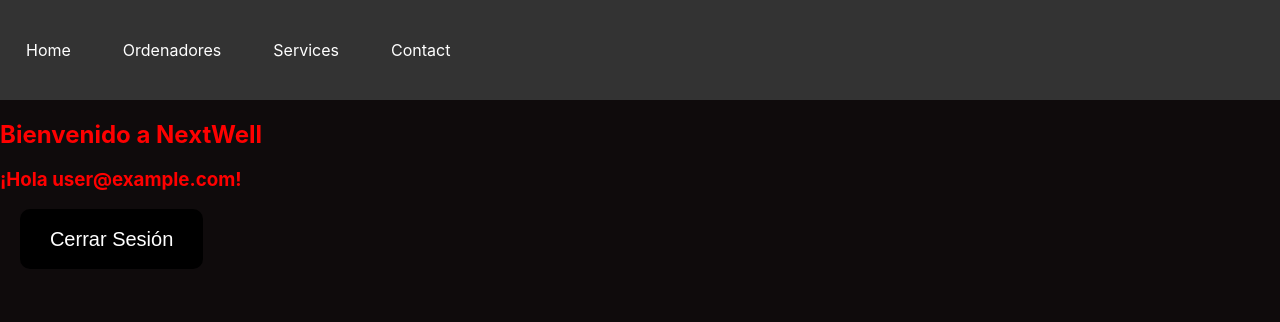
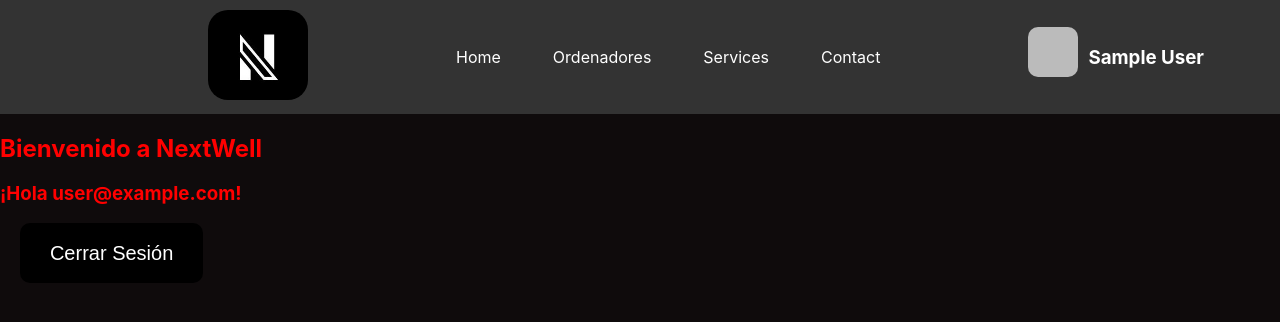
Before and after one commit to joelortiiz/Proyecto-Nextwell-TFG, a React (Create React App) app: page /home in a window 1280 px wide. Shown: the top 322 px of the page. Built offline with nearby package versions, Linux system fonts and the light colour scheme; no server answers; sample sign-in values are in the browser's storage.

Commit message:
Navigation menu

```diff
--- /dev/null
+++ b/src/components/Error.jsx
@@ -0,0 +1,12 @@
+import React from 'react';
+
+function ErrorPage() {
+  return (
+    <div>
+      <h1>404 - Page Not Found</h1>
+      <p>The page you are looking for does not exist.</p>
+    </div>
+  );
+}
+
+export default ErrorPage;
--- a/src/components/Registro_usuario.jsx
+++ b/src/components/Registro_usuario.jsx
@@ -71,12 +71,13 @@
 
     try {
       await createUserWithEmailAndPassword(auth, correo, password)
-      await addDoc(collection(db, "usuario"), {
-        nombre: correo.split('@')[0],
-        correo: correo,
-        rol: 'cliente',
-        password: password
-    })
+      // await addDoc(collection(db, "usuario"), {
+      //   nombre: correo.split('@')[0],
+      //   correo: correo,
+      //   rol: 'cliente',
+      //   password: password
+   // })
+
       console.log('usuario registrado')
       navigate('/sign-in')
     } catch (error) {
--- a/src/elements/Header.css
+++ b/src/elements/Header.css
@@ -1,3 +1,8 @@
+.header__logo {
+  width: 100px;
+  height: 90px;
+  border-radius: 20px;
+}
 .nav-menu {
     background-color: #333;
     overflow: hidden;
@@ -9,10 +14,13 @@
     padding: 0;
     display: flex;
     justify-content: space-around;
+    align-items: center;
+
   }
 
   .nav-item {
     float: left;
+
   }
 
   .nav-item p {
@@ -22,6 +30,7 @@
     padding: 14px 16px;
     text-decoration: none;
     cursor: pointer;
+
   }
 
   .nav-item p:hover {
@@ -33,6 +42,10 @@
     background-color: #333;
     color: #fff;
     padding: 10px;
+    top: 0;
+    display: flex;
+    justify-content: space-around;
+    align-items: center;
   }
 
   .menu-header {
@@ -55,6 +68,9 @@
     padding: 0;
     margin: 0;
     display: flex;
+    align-items: center;
+    justify-content: center;
+
   }
 
   .menu-list li {
@@ -108,3 +124,15 @@
       border-bottom: none;
     }
   }
+  .container__pfp {
+    display: flex;
+    text-align: center;
+    padding: 0;
+    margin: 0;
+  }
+.pfp {
+  width: 50px;
+  height: 50px;
+  border-radius: 10px;
+  margin-right: 10px;
+}
--- a/src/elements/Header.jsx
+++ b/src/elements/Header.jsx
@@ -1,10 +1,17 @@
 import styled from 'styled-components';
 import { useNavigate } from 'react-router-dom';
 import React, { useState } from 'react';
+import { useAtuh } from './../context/AuthContext'
 import '@fortawesome/fontawesome-free/css/all.css';
-
+import { motion } from 'framer-motion';
+import logo from './../assets/images/logos/favicon.png'
 import './Header.css'
 export const Header = () => {
+
+
+
+
+    const { usuario } = useAtuh(); // Obtiene el usuario actual del contexto de AuthContext
     const navigate = useNavigate(); // Usa useNavigate para obtener la función de navegación
     const [open, setOpen] = useState(false);
 
@@ -24,14 +31,41 @@
           <i className={open ? 'fas fa-times' : 'fas fa-bars'}></i>
         </div>
         </div>
-        <nav className="nav-menu">
+        <motion.div>
+          <img src={logo} alt="" className='header__logo' />
+        </motion.div>
+        <motion.nav
+        className="nav-menu"
+        initial={{ opacity: 0 }}
+      animate={{ opacity: 1}}
+      exit={{ opacity: 0 }}
+      transition={{ duration: 0.5 }}
+        >
              <ul className={open ? 'menu-list open' : 'menu-list'}>
               <li className="nav-item" onClick={() => handleNavigation('/home')}> <p>Home</p></li>
               <li className="nav-item" onClick={() =>handleNavigation('/Ordenadores/')}><p>Ordenadores</p></li>
               <li className="nav-item" onClick={() =>handleNavigation('/Servicios/')}><p>Services</p></li>
               <li className="nav-item" onClick={() =>handleNavigation('/aaa/')}><p>Contact</p></li>
             </ul>
-          </nav>
+          </motion.nav>
+          <motion.div
+
+          >
+            <div className='container__pfp'>
+              <div>
+              {
+              usuario.photoURL ? <img src={usuario.photoURL} className='pfp' alt="" srcset="" /> : <img src='https://www.w3schools.com/howto/img_avatar.png' className='pfp' alt="" srcset="" />
+            }
+              </div>
+            <div>
+              {
+              usuario.displayName ? <h3>{usuario.displayName}</h3> : <h3>{usuario.email.split('@')[0]}</h3>
+              }
+            </div>
+            </div>
+
+
+          </motion.div>
           </div>
           </>
 
--- a/src/index.jsx
+++ b/src/index.jsx
@@ -2,7 +2,7 @@
 import ReactDOM from 'react-dom/client';
 import './index.css';
 import Home from './components/Home';
-import { BrowserRouter, Route, Routes } from 'react-router-dom';
+import { BrowserRouter, Route, Routes, Navigate } from 'react-router-dom';
 
 import IniciarSesion from './components/Inicio_sesion';
 import RegistroUsuarios from './components/Registro_usuario';
@@ -11,6 +11,7 @@
 import { RutaPrivada } from './components/RutaPrivada';
 import { Ordenadores } from './components/Ordenadores';
 import { Ordenador } from './components/Ordenador';
+import ErrorPage from './components/Error';
 
 
 
@@ -25,9 +26,18 @@
       <AuthProvider>
         <BrowserRouter>
 
-            <Routes>
+            <Routes >
               <Route path='/sign-in' element={<IniciarSesion />} />
               <Route path='/sign-up' element={<RegistroUsuarios />} />
+
+
+
+              <Route path="/" element={
+                 <RutaPrivada>
+              <Navigate to="/home" />
+              </RutaPrivada>
+              } />
+
 
               <Route path='/home' element={
                 <RutaPrivada>
@@ -44,7 +54,7 @@
                  <Ordenador/>
                 </RutaPrivada>
               } />
-
+      <Route path="*" element={<ErrorPage />} />
             </Routes>
         </BrowserRouter>
       </AuthProvider>
```
Also changed, not shown: src/context/AuthContext.jsx (+9 -9 lines).
